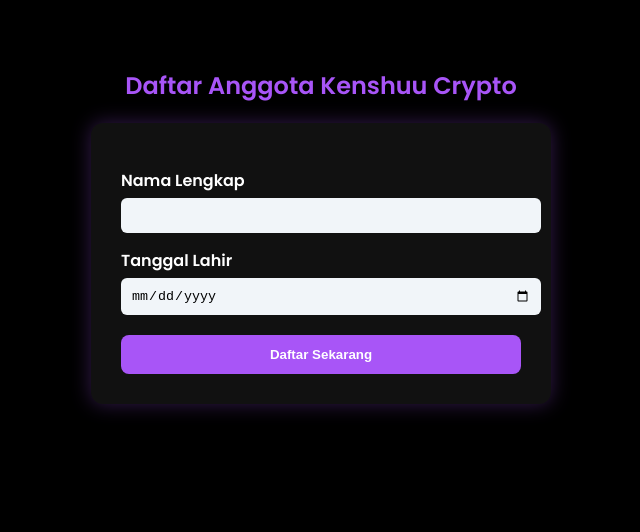
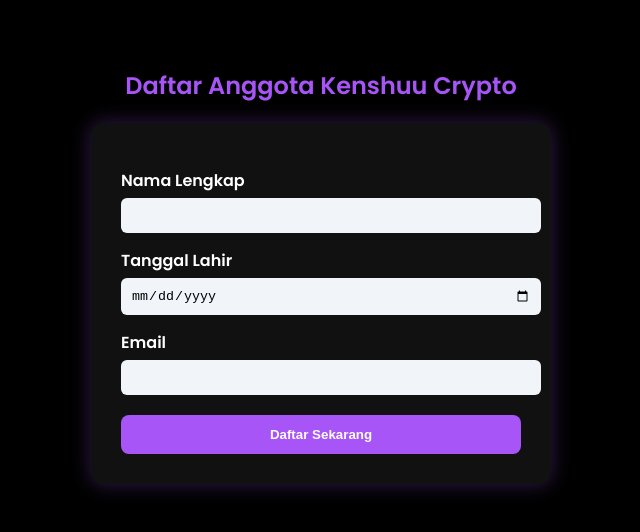
Before and after one commit to jvxtgzg/kenchuucrypto1, a plain HTML site: page index.html in a window 1280 px wide. Shown: the whole page, without its empty margins (319-959 px from the left). Drawn offline with Linux system fonts and the light colour scheme.

Commit message:
Update index.html

```diff
--- a/index.html
+++ b/index.html
@@ -32,7 +32,7 @@
       margin-top: 15px;
       font-weight: 600;
     }
-    input[type="text"], input[type="date"] {
+    input[type="text"], input[type="date"], input[type="email"] {
       width: 100%;
       padding: 10px;
       border-radius: 6px;
@@ -72,6 +72,9 @@
     <label>Tanggal Lahir</label>
     <input type="date" name="tgl_lahir" required>
 
+    <label>Email</label>
+    <input type="email" name="email" required>
+
     <button type="submit">Daftar Sekarang</button>
   </form>
   <p id="result"></p>
```
